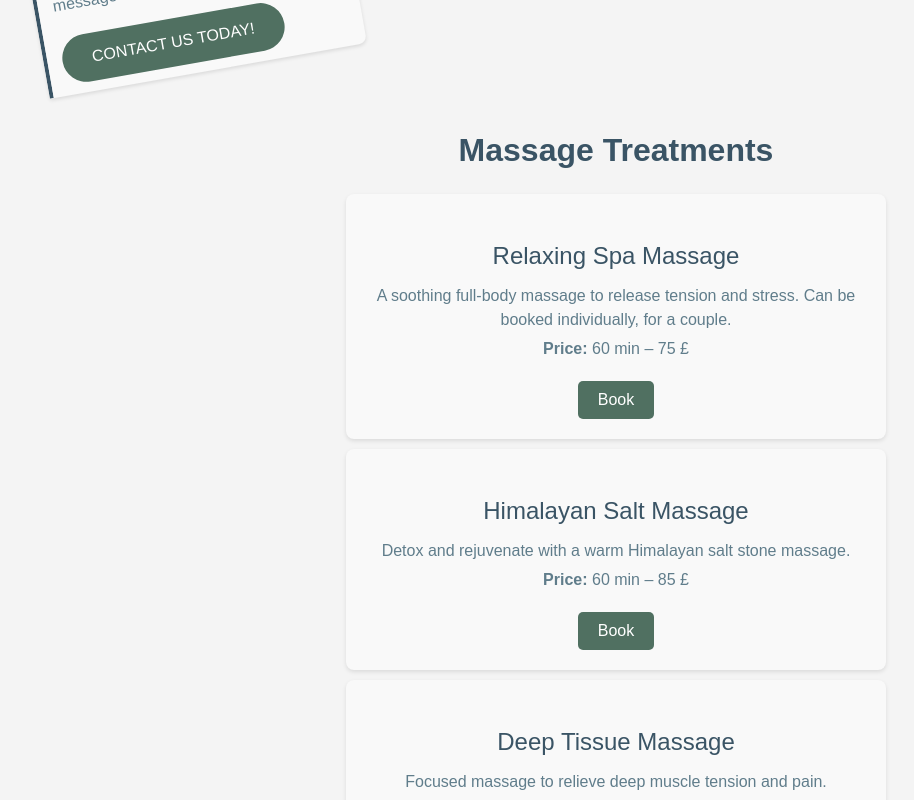
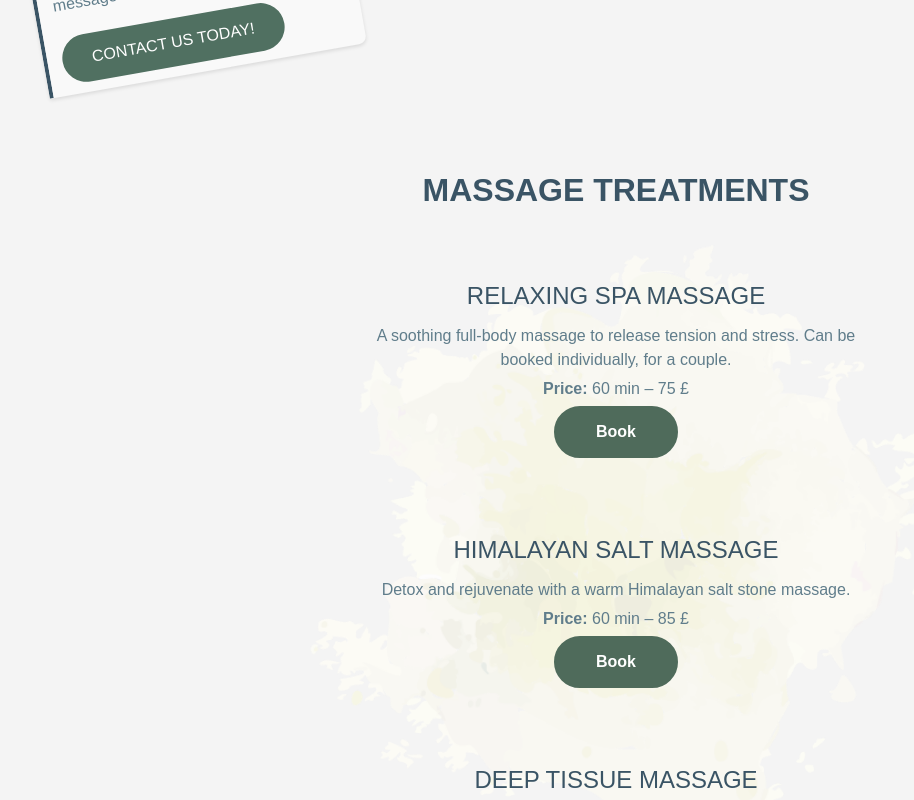
Before and after one commit to EmmaaDy/Examensarbete-SPA, a React (Vite) app in the folder frontend/: page /booking in a window 1280 px wide. Shown: the part 400-1200 px from the top of the page, without its empty margins (24-938 px from the left). Built offline with nearby package versions, Linux system fonts and the light colour scheme.

Commit message:
Changed in pages, styles Booking

```diff
--- a/frontend/src/pages/Booking.tsx
+++ b/frontend/src/pages/Booking.tsx
@@ -103,7 +103,6 @@ const Booking = () => {
         <h2>Events</h2>
         <div className="booking-card-events">
           <h3>Customizable Event Packages</h3>
-          <p>Plan your perfect event with our tailored packages, perfect for any occasion.</p>
           <Link to="/event/packages" className="booking-link-events">Learn More About Our Event Packages</Link>
           </div>
       </section>
--- a/frontend/src/styles/Booking.css
+++ b/frontend/src/styles/Booking.css
@@ -61,7 +61,15 @@
 }
 
 .booking-section {
-  margin-bottom: 40px;
+  position: relative;
+  padding: 20px;
+  background-image: url('../assets/green-pattern2.png');
+  background-size: contain;
+  background-repeat: repeat-y;
+  background-position: top center;
+  border-radius: 8px;
+  max-width: 800px;
+  margin: auto;
 }
 
 .booking-section h2 {
@@ -69,15 +77,14 @@
   color: #3A5465;
   margin-bottom: 20px;
   text-align: center;
+  text-transform: uppercase;
 }
 
 .booking-card {
-  background-color: #f9f9f9;
   border-radius: 8px;
   padding: 20px;
   margin: 10px auto;
   max-width: 500px;
-  box-shadow: 0 2px 4px rgba(0, 0, 0, 0.1);
   text-align: center;
 }
 
@@ -85,6 +92,7 @@
   font-size: 1.5rem;
   margin-bottom: 10px;
   color: #3A5465;
+  text-transform: uppercase;
 }
 
 .booking-card p {
@@ -94,15 +102,16 @@
 }
 
 .booking-button {
-  margin-top: 15px;
-  padding: 10px 20px;
-  background-color: #507061;
+  display: inline-block;
+  padding: 15px 40px;
+  background-color: #4f6b5b;
   color: white;
-  border: none;
-  border-radius: 5px;
-  cursor: pointer;
-  font-size: 1rem;
-  transition: background-color 0.3s;
+  text-decoration: none;
+  font-size: 16px;
+  font-weight: bold;
+  border-radius: 50px ;
+  text-align: center;
+  border: 2px solid #4f6b5b;
 }
 
 .booking-button:hover {
@@ -110,11 +119,9 @@
 }
 
 .booking-section-events {
-  background-color: #f9f9f9;
   border-radius: 8px;
   padding: 20px;
   max-width: 500px;
-  box-shadow: 0 2px 4px rgba(0, 0, 0, 0.1);
   text-align: center;
   margin: 40px auto;
 }
@@ -125,17 +132,30 @@
   text-align: center;
 }
 
+.booking-section-events h2 {
+  font-size: 2.5rem;
+  color: #2a3d4f;
+  text-transform: uppercase;
+  text-align: center;
+  margin: 0;
+}
+
+.booking-section-events h3 {
+  color: #607D8B;
+  text-transform: capitalize;
+  margin: 5px;
+}
+
 .booking-link-events {
   display: inline-block;
-  margin-top: 15px;
-  padding: 10px 20px;
-  background-color: #507061;
+  padding: 15px 40px;
+  background-color: #4f6b5b;
   color: white;
   text-decoration: none;
-  border-radius: 5px;
-  font-size: 1rem;
+  font-size: 16px;
+  font-weight: bold;
+  border-radius: 50px;
   text-align: center;
-  transition: background-color 0.3s;
 }
 
 .booking-link-events:hover {
```
